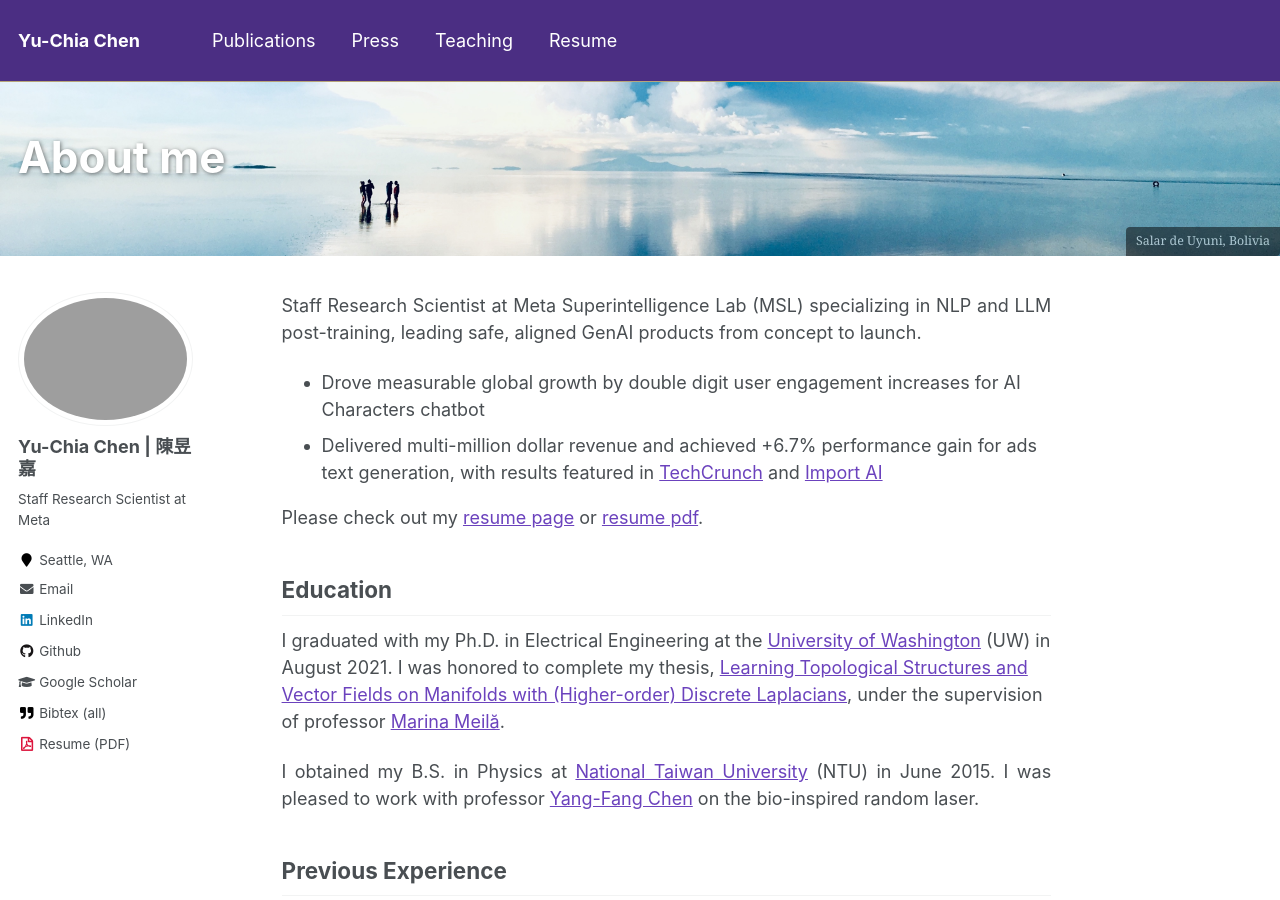
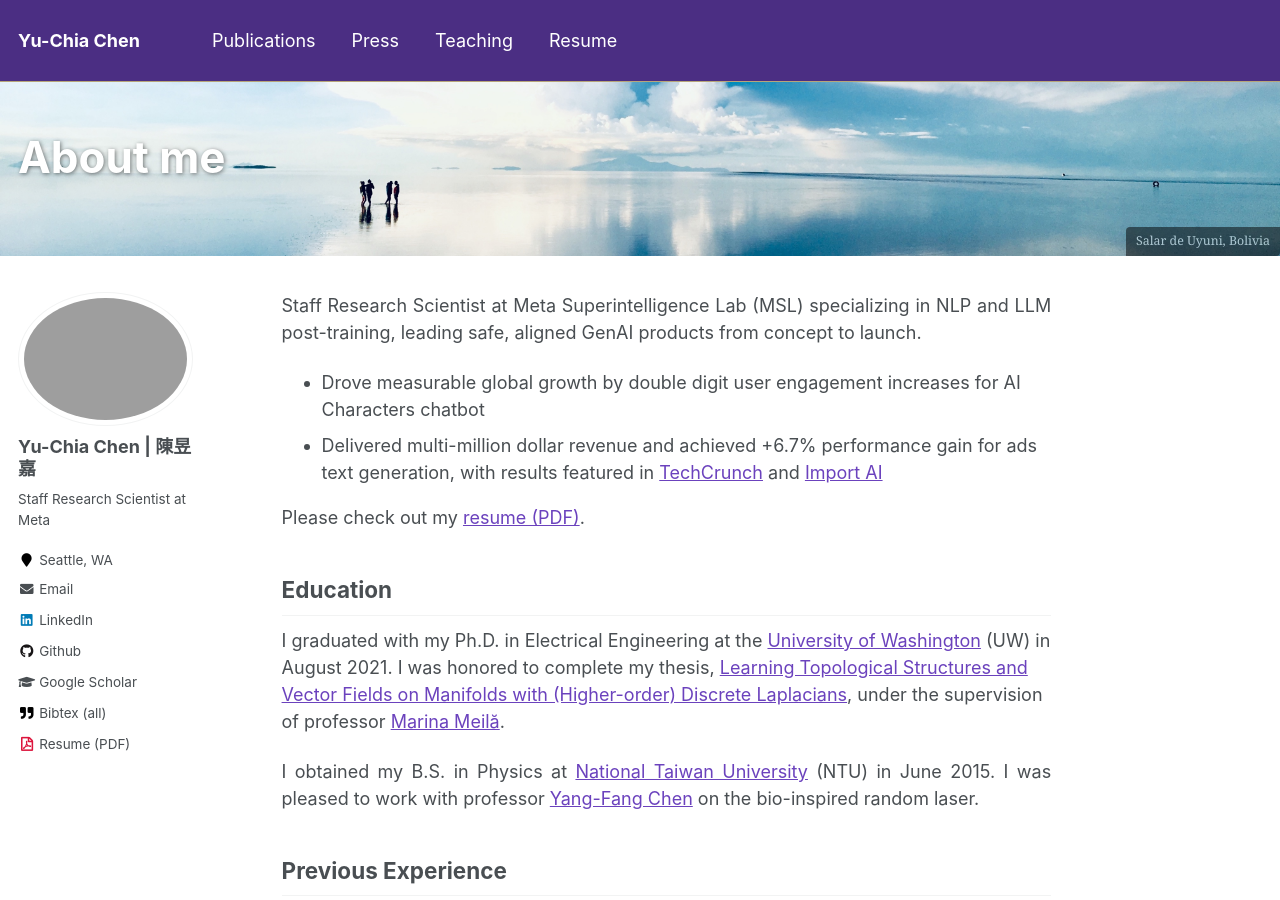
Before and after one commit to yuchaz/yuchaz.github.io, a Jekyll site: the page built from _pages/about.md, in a window 1280 px wide and 900 px high. Built offline with Jekyll 4.4.1, drawn with Linux system fonts in a browser that asks for light colours; comment, search, counter and statistics services are not loaded.

Commit message:
path typo

```diff
--- a/_pages/about.md
+++ b/_pages/about.md
@@ -15,7 +15,7 @@ Staff Research Scientist at Meta Superintelligence Lab (MSL) specializing in NLP
 - Drove measurable global growth by double digit user engagement increases for AI Characters chatbot
 - Delivered multi-million dollar revenue and achieved +6.7% performance gain for ads text generation, with results featured in [TechCrunch](/press/202305-techcrunch/) and [Import AI](/press/202508-importai/)
 
-Please check out my [resume page](/resume/) or [resume pdf](/files/resume.pdf/).
+Please check out my [resume (PDF)](/files/resume.pdf).
 
 
 ## Education
```
